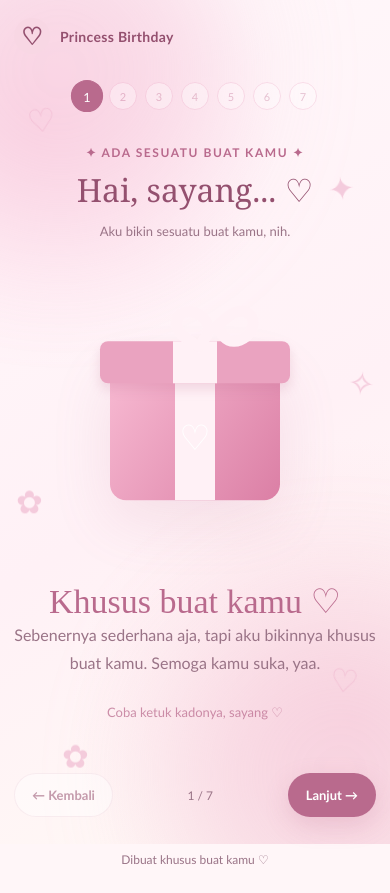
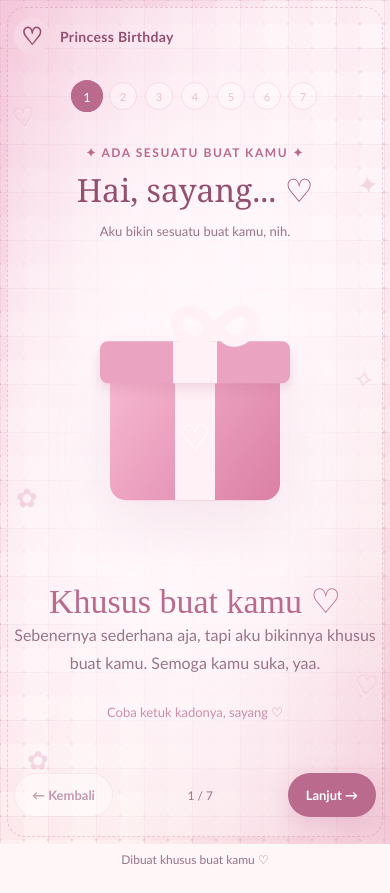
Before and after one commit to Viki24434/princess-birthday, a React (Vite) app: page / in a window 390 px wide. Built offline with nearby package versions, Linux system fonts and the light colour scheme.

Commit message:
Perbaiki latarnya agar melihat nya membuat hati tenang

```diff
--- a/src/styles/components.css
+++ b/src/styles/components.css
@@ -12,21 +12,55 @@
 
   background:
     radial-gradient(
-      circle at 10% 15%,
-      #ffe1ed 0%,
-      transparent 30%
+      ellipse at 0% 0%,
+      #f7d3e2 0%,
+      transparent 48%
     ),
     radial-gradient(
-      circle at 90% 85%,
-      #fce1e8 0%,
-      transparent 35%
+      ellipse at 100% 100%,
+      #f5d6df 0%,
+      transparent 48%
     ),
     linear-gradient(
-      150deg,
-      #fff9fb 0%,
-      #fff1f6 55%,
-      #fffaf5 100%
+      135deg,
+      #fff8fb 0%,
+      #fff3f6 55%,
+      #fff8ee 100%
     );
+}
+
+/* Kertas kotak-kotak dengan bintik kecil, seperti halaman scrapbook. */
+.decorative-background::before,
+.decorative-background::after {
+  content: "";
+  position: absolute;
+  pointer-events: none;
+}
+
+.decorative-background::before {
+  inset: 0;
+  background-image:
+    radial-gradient(circle, rgba(185, 106, 141, 0.22) 1px, transparent 1.5px),
+    linear-gradient(rgba(185, 106, 141, 0.09) 1px, transparent 1px),
+    linear-gradient(90deg, rgba(185, 106, 141, 0.09) 1px, transparent 1px),
+    linear-gradient(90deg, rgba(239, 166, 196, 0.08) 50%, transparent 50%),
+    linear-gradient(rgba(239, 166, 196, 0.08) 50%, transparent 50%);
+  background-size: 24px 24px, 48px 48px, 48px 48px, 48px 48px, 48px 48px;
+  background-position: 12px 12px, 0 0, 0 0, 0 0, 0 0;
+}
+
+/* Bagian tengah lebih tenang agar judul dan isi tetap mudah dibaca. */
+.decorative-background::after {
+  inset: 14px;
+  border: 1px dashed rgba(185, 106, 141, 0.27);
+  border-radius: 26px;
+  background: radial-gradient(
+    ellipse at center,
+    rgba(255, 248, 251, 0.94) 0%,
+    rgba(255, 248, 251, 0.82) 30%,
+    rgba(255, 248, 251, 0.3) 65%,
+    transparent 85%
+  );
 }
 
 .background-glow {
@@ -35,7 +69,7 @@
   height: 340px;
   border-radius: 50%;
   filter: blur(65px);
-  opacity: 0.35;
+  opacity: 0.25;
   background: var(--pink-300);
 }
 
@@ -51,9 +85,11 @@
 
 .floating-decoration {
   position: absolute;
-  font-size: 32px;
-  color: var(--pink-300);
-  opacity: 0.65;
+  z-index: 1;
+  font-size: clamp(26px, 3vw, 42px);
+  color: var(--pink-500);
+  opacity: 0.4;
+  text-shadow: 0 3px 0 rgba(255, 255, 255, 0.85);
   animation: float-decoration 6s ease-in-out infinite;
 }
 
@@ -63,6 +99,30 @@
 .deco--four { bottom: 15%; right: 8%; animation-delay: -3s; }
 .deco--five { top: 45%; right: 4%; animation-delay: -4s; }
 .deco--six { bottom: 7%; left: 16%; animation-delay: -5s; }
+
+@media (max-width: 767px) {
+  .decorative-background::after {
+    inset: 7px;
+    border-radius: 18px;
+    background: radial-gradient(
+      ellipse at center,
+      rgba(255, 248, 251, 0.96) 0%,
+      rgba(255, 248, 251, 0.85) 42%,
+      rgba(255, 248, 251, 0.3) 80%,
+      transparent 100%
+    );
+  }
+
+  .floating-decoration {
+    font-size: 26px;
+    opacity: 0.28;
+  }
+
+  .deco--one { left: 3%; }
+  .deco--two { right: 3%; }
+  .deco--four { right: 3%; }
+  .deco--six { left: 7%; }
+}
 
 @keyframes float-decoration {
   0%, 100% { transform: translateY(0) rotate(-8deg); }
```
